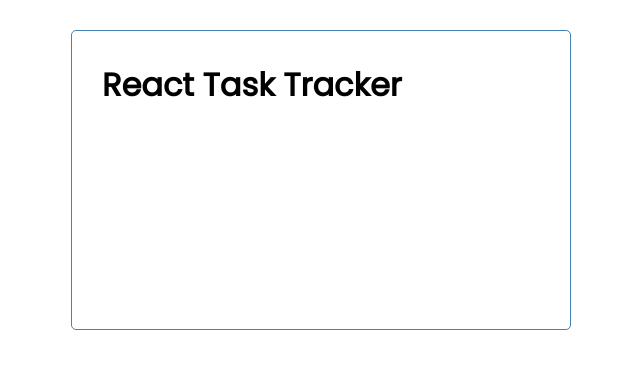
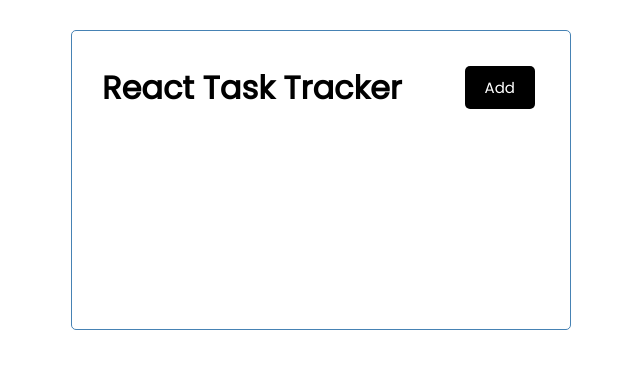
Before and after one commit to JLoweDev/react-task-tracker, a React (Create React App) app: page / in a window 1280 px wide. Shown: the top 368 px of the page, without its empty margins (319-959 px from the left). Built offline with nearby package versions, Linux system fonts and the light colour scheme.

Commit message:
button added to header

```diff
--- a/src/components/Header.js
+++ b/src/components/Header.js
@@ -3,8 +3,9 @@ import PropTypes from 'prop-types'
 
 const Header = ({ title }) => {
     return (
-        <header>
+        <header className='header'>
             <h1>{title}</h1>
+            <button className='btn'>Add</button>
         </header>
     )
 }
```
Also changed, not shown: 1 other file (tests, documents, lock files or other folders).
